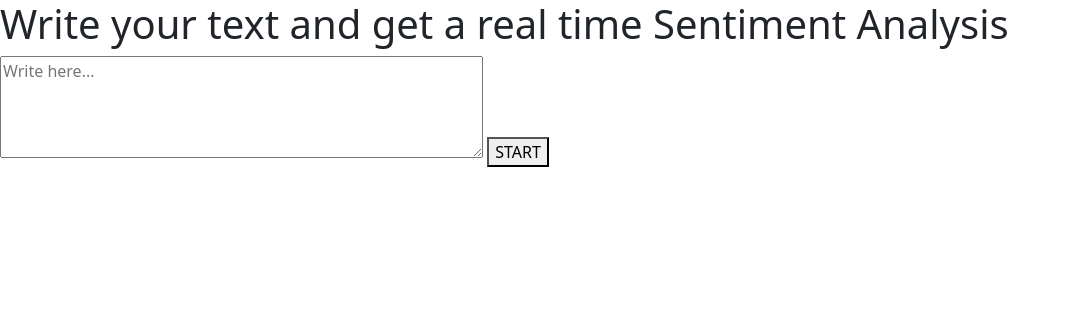
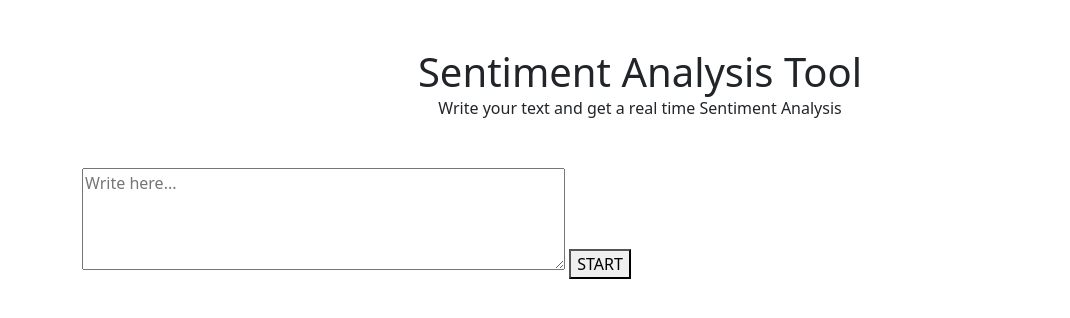
Before and after one commit to MatteoLucerni/django-sentiment-analysis-webapp, a Django app: page / in a window 1280 px wide. Shown: the top 318 px of the page, without its empty margins (0-1070 px from the left). Run offline with Django 5.2, Linux system fonts and the light colour scheme; some libraries are stand-ins or nearby versions.

Commit message:
fix: styled titile in home template

```diff
--- a/core/templates/core/home.html
+++ b/core/templates/core/home.html
@@ -18,7 +18,12 @@
     <title>Sentiment Analysis</title>
   </head>
   <body>
-    <h1>Write your text and get a real time Sentiment Analysis</h1>
+    <div class="container my-5">
+      <div class="text-center mb-5">
+        <h1 class="mb-0">Sentiment Analysis Tool</h1>
+        <p>Write your text and get a real time Sentiment Analysis</p>
+      </div>
+
       {% comment %} csrf token to autenticate user actions {% endcomment %}
       <form method="POST">
         {% csrf_token %}
@@ -31,5 +36,6 @@
         ></textarea>
         <button type="submit">START</button>
       </form>
+    </div>
   </body>
 </html>
```
Lines whose indentation alone changed are shown as unchanged.
